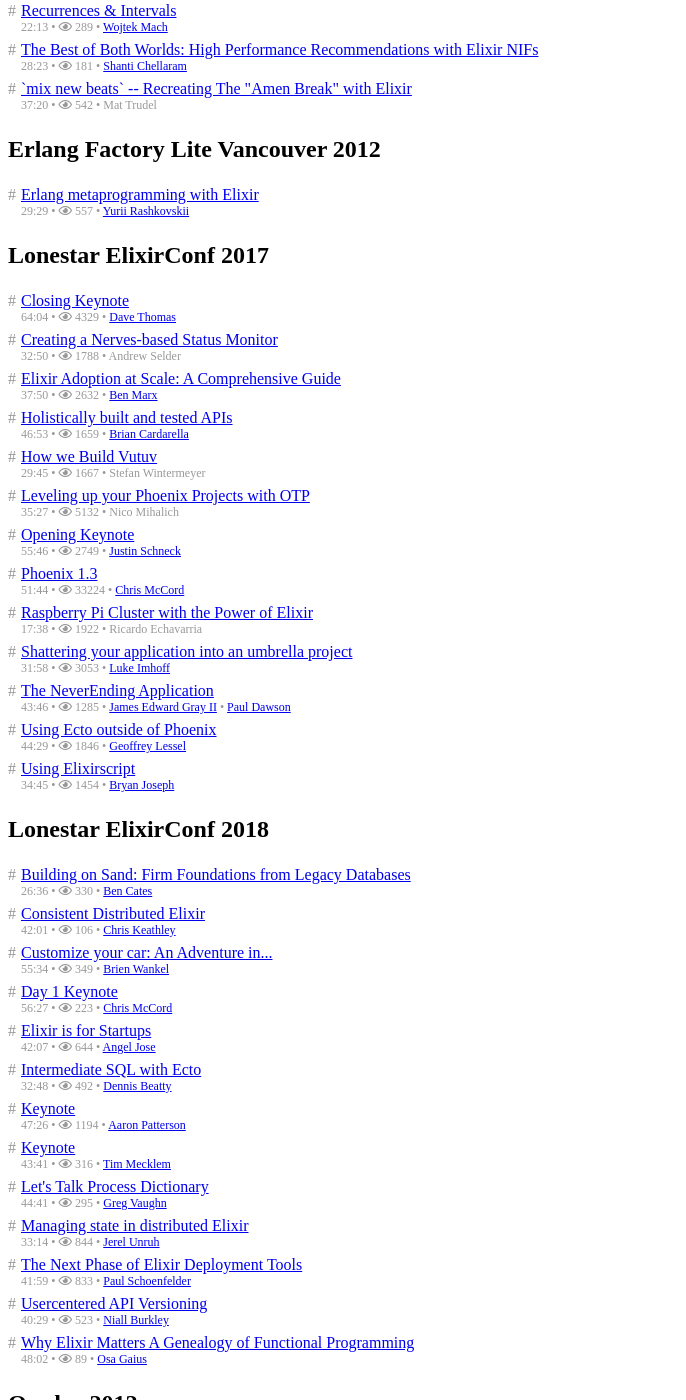
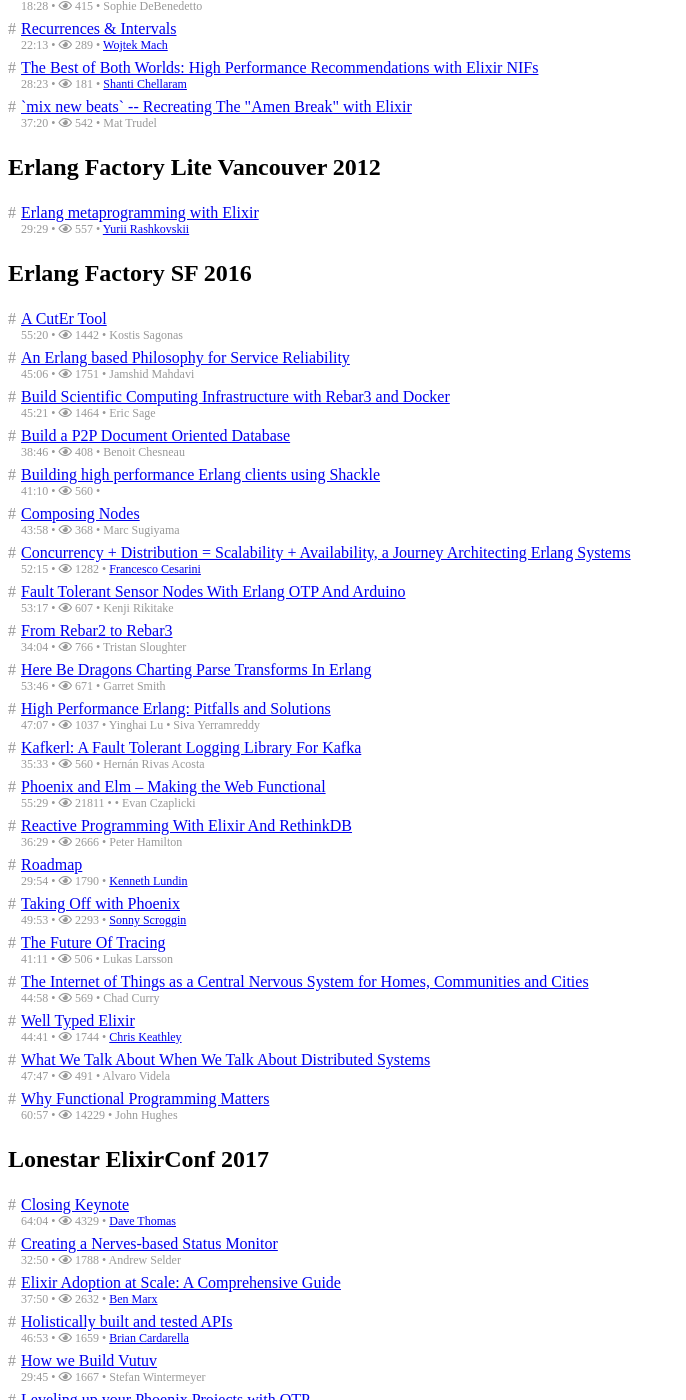
Before and after one commit to gmile/everyelixirvideo.page, a Jekyll site: the page built from index.html, in a window 1280 px wide and 1400 px high, scrolled down 21405 px. Shown: the whole window, without its empty margins (0-686 px from the left). Built offline with Jekyll 4.4.1, drawn with Linux system fonts in a browser that asks for light colours; nearby versions of some CDN libraries; some of the changed text lies outside the part shown.

Commit message:
erlang_factory_sf_2016.yaml

```diff
--- a/_data/conferences.yaml
+++ b/_data/conferences.yaml
@@ -45,6 +45,8 @@
   title: EMPEX NYC 2018
 - id: erlang_factory_live_vancouver_2012
   title: Erlang Factory Lite Vancouver 2012
+- id: erlang_factory_sf_2016
+  title: Erlang Factory SF 2016
 - id: lonestar_elixirconf_2017
   title: Lonestar ElixirConf 2017
 - id: lonestar_elixirconf_2018
--- /dev/null
+++ b/_data/erlang_factory_sf_2016.yaml
@@ -0,0 +1,151 @@
+---
+- video_id: ZXGhsW2rEiA
+  talk_title: Building high performance Erlang clients using Shackle
+  speakers:
+  - Louis-Philippe Gauthier
+  conference: erlang_factory_sf_2016
+  video_view_count: 560
+  video_duration_seconds: 2470
+- video_id: 6K0Tjvn6PV8
+  talk_title: Reactive Programming With Elixir And RethinkDB
+  speakers:
+  - peter_hamilton
+  conference: erlang_factory_sf_2016
+  video_view_count: 2666
+  video_duration_seconds: 2189
+- video_id: dG7oKcOEFZY
+  talk_title: What We Talk About When We Talk About Distributed Systems
+  speakers:
+  - alvaro_videla
+  conference: erlang_factory_sf_2016
+  video_view_count: 491
+  video_duration_seconds: 2867
+- video_id: _IZMQMuphfo
+  talk_title: Concurrency + Distribution = Scalability + Availability, a Journey Architecting Erlang Systems
+  speakers:
+  - francesco_cesarini
+  conference: erlang_factory_sf_2016
+  video_view_count: 1282
+  video_duration_seconds: 3135
+- video_id: SPZV2h_r4U0
+  talk_title: 'High Performance Erlang: Pitfalls and Solutions'
+  speakers:
+  - yinghai_lu
+  - siva_yerramreddy
+  conference: erlang_factory_sf_2016
+  video_view_count: 1037
+  video_duration_seconds: 2827
+- video_id: Z35Tt87pIpg
+  talk_title: Why Functional Programming Matters
+  speakers:
+  - john_hughes
+  conference: erlang_factory_sf_2016
+  video_view_count: 14229
+  video_duration_seconds: 3657
+  keynote: true
+- video_id: VGkzzGprBYM
+  talk_title: Fault Tolerant Sensor Nodes With Erlang OTP And Arduino
+  speakers:
+  - kenji_rikitake
+  conference: erlang_factory_sf_2016
+  video_view_count: 607
+  video_duration_seconds: 3197
+- video_id: eSWNi5vRxU8
+  talk_title: Taking Off with Phoenix
+  speakers:
+  - sonny_scroggin
+  conference: erlang_factory_sf_2016
+  video_view_count: 2293
+  video_duration_seconds: 2993
+- video_id: aXSqWE42-ME
+  talk_title: The Future Of Tracing
+  speakers:
+  - lukas_larsson
+  conference: erlang_factory_sf_2016
+  video_view_count: 506
+  video_duration_seconds: 2471
+- video_id: JtjYC8kDRy4
+  talk_title: Build Scientific Computing Infrastructure with Rebar3 and Docker
+  speakers:
+  - eric_sage
+  conference: erlang_factory_sf_2016
+  video_view_count: 1464
+  video_duration_seconds: 2721
+- video_id: BRi2rDOlPcc
+  talk_title: Here Be Dragons Charting Parse Transforms In Erlang
+  speakers:
+  - garret_smith
+  conference: erlang_factory_sf_2016
+  video_view_count: 671
+  video_duration_seconds: 3226
+- video_id: FTLTbB8BlYc
+  talk_title: 'Kafkerl: A Fault Tolerant Logging Library For Kafka'
+  speakers:
+  - hernan_rivas_acosta
+  conference: erlang_factory_sf_2016
+  video_view_count: 560
+  video_duration_seconds: 2133
+- video_id: htcs34ettms
+  talk_title: Composing Nodes
+  speakers:
+  - marc_sugiyama
+  conference: erlang_factory_sf_2016
+  video_view_count: 368
+  video_duration_seconds: 2638
+- video_id: tW49z8HqsNw
+  talk_title: An Erlang based Philosophy for Service Reliability
+  speakers:
+  - jamshid_mahdavi
+  conference: erlang_factory_sf_2016
+  video_view_count: 1751
+  video_duration_seconds: 2706
+- video_id: Jxfodke3oX8
+  talk_title: Well Typed Elixir
+  speakers:
+  - chris_keathley
+  conference: erlang_factory_sf_2016
+  video_view_count: 1744
+  video_duration_seconds: 2681
+- video_id: DMj7GssPKdo
+  talk_title: Build a P2P Document Oriented Database
+  speakers:
+  - benoit_chesneau
+  conference: erlang_factory_sf_2016
+  video_view_count: 408
+  video_duration_seconds: 2326
+- video_id: XVOV0KQAf-8
+  talk_title: A CutEr Tool
+  speakers:
+  - kostis_sagonas
+  conference: erlang_factory_sf_2016
+  video_view_count: 1442
+  video_duration_seconds: 3320
+- video_id: GBLOrPAZkaY
+  talk_title: The Internet of Things as a Central Nervous System for Homes, Communities and Cities
+  speakers:
+  - chad_curry
+  conference: erlang_factory_sf_2016
+  video_view_count: 569
+  video_duration_seconds: 2698
+- video_id: YlNrWxH56_E
+  talk_title: Roadmap
+  speakers:
+  - kenneth_lundin
+  conference: erlang_factory_sf_2016
+  video_view_count: 1790
+  video_duration_seconds: 1794
+- video_id: XJ9ckqCMiKk
+  talk_title: Phoenix and Elm – Making the Web Functional
+  speakers:
+  - chris_mccord
+  - evan_czaplicki
+  conference: erlang_factory_sf_2016
+  video_view_count: 21811
+  video_duration_seconds: 3329
+- video_id: "-tF1DyN8o7Q"
+  talk_title: From Rebar2 to Rebar3
+  speakers:
+  - tristan_sloughter
+  conference: erlang_factory_sf_2016
+  video_view_count: 766
+  video_duration_seconds: 2044
--- a/_data/speakers.yaml
+++ b/_data/speakers.yaml
@@ -56,6 +56,11 @@
   elixirforum:
 - id: alexis_huefner
   full_name: Alexis Huefner
+  twitter:
+  github:
+  elixirforum:
+- id: alvaro_videla
+  full_name: Alvaro Videla
   twitter:
   github:
   elixirforum:
@@ -319,6 +324,11 @@
   twitter:
   github:
   elixirforum: cathyzoller
+- id: chad_curry
+  full_name: Chad Curry
+  twitter:
+  github:
+  elixirforum:
 - id: chad_gibbons
   full_name: Chad Gibbons
   twitter:
@@ -524,6 +534,11 @@
   twitter:
   github:
   elixirforum: oestrich
+- id: eric_sage
+  full_name: Eric Sage
+  twitter:
+  github:
+  elixirforum:
 - id: eric_weinstein
   full_name: Eric Weinstein
   twitter:
@@ -553,6 +568,11 @@
   full_name: Evadne Wu
   twitter: evadne
   github: evadne
+  elixirforum:
+- id: evan_czaplicki
+  full_name: Evan Czaplicki
+  twitter:
+  github:
   elixirforum:
 - id: fahad_almusharraf
   full_name: Fahad Almusharraf
@@ -604,6 +624,11 @@
   twitter:
   github:
   elixirforum:
+- id: garret_smith
+  full_name: Garret Smith
+  twitter:
+  github:
+  elixirforum:
 - id: garth_hitchens
   full_name: Garth Hitchens
   twitter: ghitchens
@@ -674,6 +699,11 @@
   twitter:
   github:
   elixirforum: hannahhoward
+- id: hernan_rivas_acosta
+  full_name: Hernán Rivas Acosta
+  twitter:
+  github:
+  elixirforum:
 - id: ian_duggan
   full_name: Ian Duggan
   twitter:
@@ -744,6 +774,11 @@
   twitter:
   github:
   elixirforum: jamonholmgren
+- id: jamshid_mahdavi
+  full_name: Jamshid Mahdavi
+  twitter:
+  github:
+  elixirforum:
 - id: jane_walderud
   full_name: Jane Walderud
   twitter:
@@ -871,6 +906,11 @@
   elixirforum:
 - id: johan_bevemyr
   full_name: Johan Bevemyr
+  twitter:
+  github:
+  elixirforum:
+- id: john_hughes
+  full_name: John Hughes
   twitter:
   github:
   elixirforum:
@@ -1004,6 +1044,11 @@
   twitter:
   github:
   elixirforum:
+- id: keynote
+  full_name: Keynote
+  twitter:
+  github:
+  elixirforum:
 - id: kofi_gumbs
   full_name: Kofi Gumbs
   twitter:
@@ -1051,6 +1096,11 @@
   elixirforum: polymetis
 - id: loic_vigneron
   full_name: Loic Vigneron
+  twitter:
+  github:
+  elixirforum:
+- id: louis_philippe_gauthier
+  full_name: Louis-Philippe Gauthier
   twitter:
   github:
   elixirforum:
@@ -1079,6 +1129,11 @@
   twitter:
   github:
   elixirforum:
+- id: marc_sugiyama
+  full_name: Marc Sugiyama
+  twitter:
+  github:
+  elixirforum:
 - id: marco_herbst
   full_name: Marco Herbst
   twitter:
@@ -1341,6 +1396,11 @@
   elixirforum: gamache
 - id: peter_go?mo?ri
   full_name: Peter Gömöri
+  twitter:
+  github:
+  elixirforum:
+- id: peter_hamilton
+  full_name: Peter Hamilton
   twitter:
   github:
   elixirforum:
@@ -1529,6 +1589,11 @@
   twitter:
   github: pzel
   elixirforum:
+- id: siva_yerramreddy
+  full_name: Siva Yerramreddy
+  twitter:
+  github:
+  elixirforum:
 - id: sonny_scroggin
   full_name: Sonny Scroggin
   twitter: scrogson
@@ -1631,6 +1696,11 @@
   elixirforum: lehoff
 - id: travis_vander_hoop
   full_name: Travis Vander Hoop
+  twitter:
+  github:
+  elixirforum:
+- id: tristan_sloughter
+  full_name: Tristan Sloughter
   twitter:
   github:
   elixirforum:
@@ -1704,6 +1774,11 @@
   twitter: fxn
   github: fxn
   elixirforum: fxn
+- id: yinghai_lu
+  full_name: Yinghai Lu
+  twitter:
+  github:
+  elixirforum:
 - id: yoshihiro_tanaka
   full_name: Yoshihiro Tanaka
   twitter:
```
